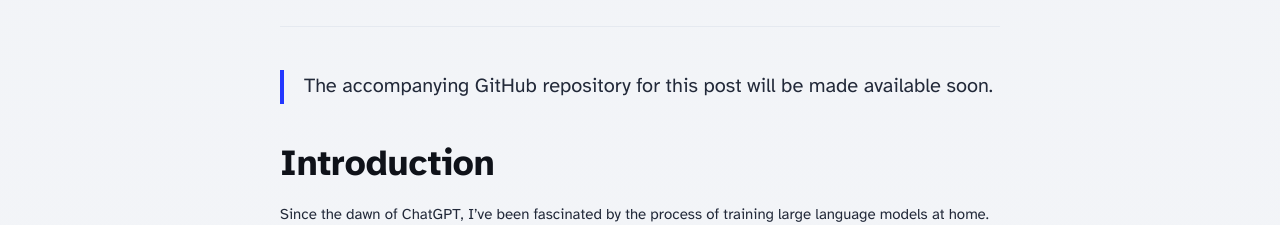
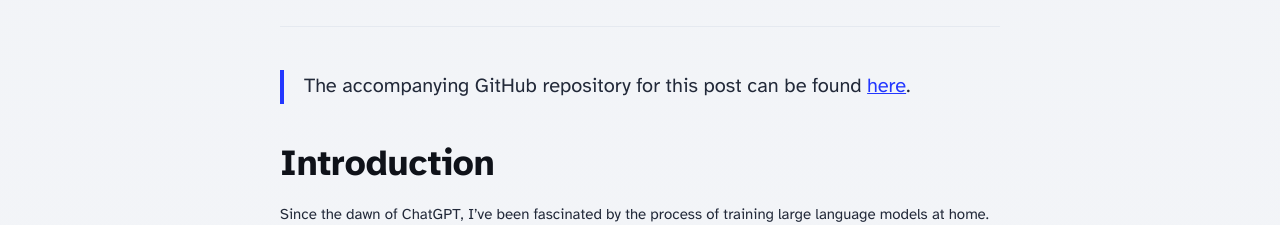
Before and after one commit to wsfhahn/wsfhahn.github.io, an Astro site: page /blog/neo in a window 1280 px wide. Shown: the part 575-800 px from the top of the page. Built offline with nearby package versions, Linux system fonts and the light colour scheme; Astro itself is replaced by a stand-in of ours.

Commit message:
add link to repo

```diff
--- a/src/content/blog/neo.md
+++ b/src/content/blog/neo.md
@@ -5,7 +5,7 @@ pubDate: 'Apr 19 2026'
 heroImage: '../../assets/neo/pascals_triangle.png'
 ---
 
-> The accompanying GitHub repository for this post will be made available soon.
+> The accompanying GitHub repository for this post can be found [here](https://github.com/wsfhahn/neo).
 
 ## Introduction
 
```
